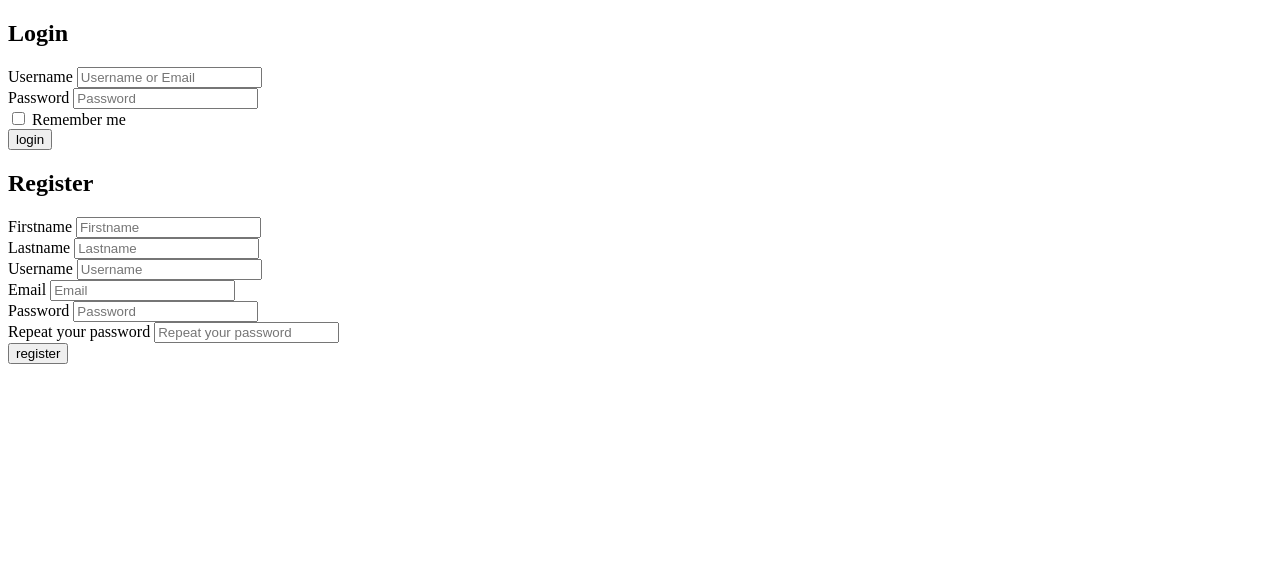
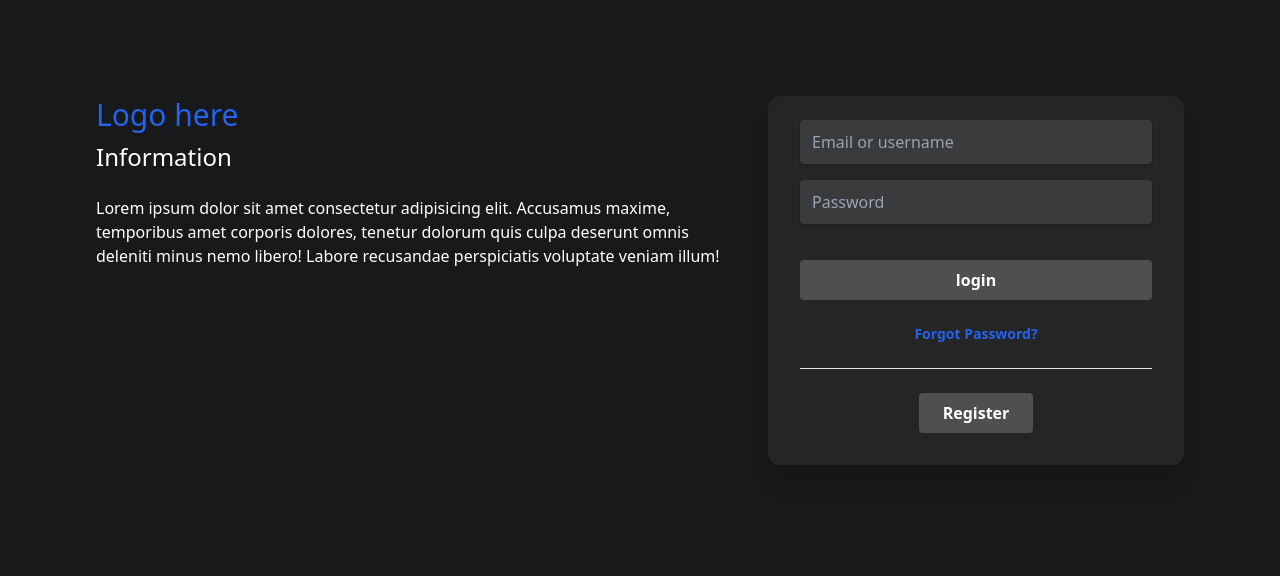
Before and after one commit to ChawkiFerroukhi/Social-Network, a PHP site: page /login.php in a window 1280 px wide. Shown: the top 576 px of the page. Run offline with PHP 8.4, Linux system fonts and the light colour scheme.

Commit message:
Design
- Added login design
- Separated login and register

```diff
--- a/header.php
+++ /dev/null
@@ -1,32 +0,0 @@
-<?php
-
-    use classes\{Config, Common, Token, Validation, Database, Redirect, Session};
-    use models\User;
-
-?>
-
-
-<header>
-    <div>
-        <h2>Login</h2>
-        <form action="<?php echo htmlspecialchars($_SERVER["PHP_SELF"]); ?>" method="post">
-            <?php if(Session::exists('Register_success')) { echo Session::flash('Register_success'); } ?>
-            <div>
-                <label for="email-or-username">Username</label>
-                <input type="text" name="email-or-username" value="<?php echo htmlspecialchars(Common::getInput($_POST, "email-or-username")); ?>" placeholder="Username or Email" autocomplete="off">
-            </div>
-            <div>
-                <label for="password">Password</label>
-                <input type="password" name="password" placeholder="Password" autocomplete="off">
-            </div>
-            <div>
-                <input type="checkbox" name="rememberme">
-                <label for="rememberme">Remember me</label>
-            </div>
-            <div>
-                <input type="hidden" name="token_log" value="<?php echo Token::generate("login"); ?>">
-                <input type="submit" name="login" value="login">
-            </div>
-        </form>
-    </div>
-</header>
--- a/login.php
+++ b/login.php
@@ -9,13 +9,13 @@
 use classes\{Database, Config, Validation, Common, Session, Token, Hash, Redirect};
 use models\User;
 
-    if($user->getPropertyValue("isLoggedIn")) {
+if ($user->getPropertyValue("isLoggedIn")) {
     Redirect::to("index.php");
 }
 
-    if(isset($_POST["login"])) {
+if (isset($_POST["login"])) {
 
-        if(Token::check(Common::getInput($_POST, "token_log"), "login")) {
+    if (Token::check(Common::getInput($_POST, "token_log"), "login")) {
         $validate = new Validation();
 
         $validate->check($_POST, array(
@@ -30,14 +30,13 @@
             )
         ));
 
-            if($validate->passed()) {
+        if ($validate->passed()) {
 
             $rememberme = isset($_POST["rememberme"]) ? true : false;
             $login = $user->login(Common::getInput($_POST, "email-or-username"), Common::getInput($_POST, "password"), $rememberme);
 
-                if($login) {
+            if ($login) {
                 Redirect::to("index.php");
-
             } else {
                 echo "Bad Credentials";
             }
@@ -51,121 +50,71 @@
 }
 
 if(isset($_POST["register"])) {
-
-        $validate = new Validation();
-
-        if(Token::check(Common::getInput($_POST, "token_reg"), "register")) {
-
-            $validate->check($_POST, array(
-                "firstname" => array(
-                    "name" => "Firstname",
-                    "min" => 3,
-                    "max" => 50
-                ),
-                "lastname" => array(
-                    "name" => "Lastname",
-                    "min" => 3,
-                    "max" => 50
-                ),
-                "username" => array(
-                    "name" => "Username",
-                    "required" => true,
-                    "min" => 3,
-                    "max" => 40,
-                    "unique" => true
-                ),
-                "email" => array(
-                    "name" => "Email",
-                    "required" => true,
-                    "email-or-username" => true
-                ),
-                "password" => array(
-                    "name" => "Password",
-                    "required" => true,
-                    "min" => 6
-                ),
-                "password_again" => array(
-                    "required" => true,
-                    "matches" => "password"
-                ),
-            ));
-
-            if($validate->passed()) {
-
-                $salt = Hash::salt(16);
-
-                $user = new User();
-                $user->setData(array(
-                    "firstname" => Common::getInput($_POST, "firstname"),
-                    "lastname" => Common::getInput($_POST, "lastname"),
-                    "username" => Common::getInput($_POST, "username"),
-                    "email" => Common::getInput($_POST, "email"),
-                    "password" => Hash::make(Common::getInput($_POST, "password"), $salt),
-                    "salt" => $salt,
-                    "joindate" => date("Y/m/d h:i:s"),
-                    "user_type" => 1,
-                ));
-
-                $user->register();
-
-                Session::flash("Register_success", "Your account has been created successfully.");
-                header("Location: login.php");
-
-
-            } else {
-                foreach ($validate->errors() as $key => $error) {
-                    echo "key:" . $key . ", error : " . $error . "<br>";
-                }
-            }
-        }
+    header("Location: register.php");
 }
 ?>
 
 
 <!DOCTYPE html>
 <html lang="en">
+
 <head>
     <meta charset="UTF-8">
     <meta http-equiv="X-UA-Compatible" content="IE=edge">
     <meta name="viewport" content="width=device-width, initial-scale=1.0">
+    <link href="https://unpkg.com/tailwindcss@^1.0/dist/tailwind.min.css" rel="stylesheet">
     <title>Login</title>
 </head>
-    <body>
-        <?php include "header.php"; ?>
-        <main>
-        <div>
-                <h2>Register</h2>
-                <form action="<?php echo htmlspecialchars($_SERVER["PHP_SELF"]); ?>" method ="post">
-                    <div>
-                        <label for="firstname">Firstname</label>
-                        <input type="text" name="firstname" value="<?php echo htmlspecialchars(Common::getInput($_POST, "firstname")); ?>" placeholder="Firstname" autocomplete="off">
+
+<body style="background-color: rgb(24,25,26);">
+    <section class="text-gray-600 body-font">
+        <div class="container px-24 py-24 mx-auto">
+            <div class="flex flex-wrap -m-4">
+                <div class="p-4 md:w-3/5">
+                    <div class="mb-6">
+                        <h3 class="font-medium leading-tight text-3xl mt-0 mb-2 text-blue-600">
+                            Logo here
+                        </h3>
+                        <h3 class="font-medium leading-tight text-2xl mt-0 mb-2 text-white">
+                            Information
+                        </h3>
                     </div>
-                    <div>
-                        <label for="lastname">Lastname</label>
-                        <input type="text" name="lastname" value="<?php echo htmlspecialchars(Common::getInput($_POST, "lastname")); ?>" placeholder="Lastname" autocomplete="off">
+                    <p class="text-base text-white">Lorem ipsum dolor sit amet consectetur adipisicing elit. Accusamus maxime, temporibus amet corporis dolores, tenetur dolorum quis culpa deserunt omnis deleniti minus nemo libero! Labore recusandae perspiciatis voluptate veniam illum!</p>
                 </div>
-                    <div>
-                        <label for="username">Username</label>
-                        <input type="text" name="username" value="<?php echo htmlspecialchars(Common::getInput($_POST, "username")); ?>"  placeholder="Username" autocomplete="off">
+                <div class="p-4 md:w-2/5">
+                    <form method="post" action="<?php echo htmlspecialchars($_SERVER["PHP_SELF"]); ?>" class="shadow-xl rounded-xl px-8 pt-6 pb-8 mb-4" style="background-color: rgb(36,37,38);">
+                        <?php
+                            $validate = new Validation();
+                           foreach ($validate->errors() as $error) {
+                                echo $error . "<br>";
+                            }
+                         ?>
+                        <div class="mb-4">
+                            <input class="shadow appearance-none rounded w-full py-3 px-3 text-white leading-tight focus:outline-none focus:shadow-outline" type="text" id="username" name="email-or-username" value="<?php echo htmlspecialchars(Common::getInput($_POST, "email-or-username")); ?>" placeholder="Email or username" style="background-color: rgb(58,59,60);">
                         </div>
-                    <div>
-                        <label for="email">Email</label>
-                        <input type="text" name="email" value="<?php echo htmlspecialchars(Common::getInput($_POST, "email")); ?>" placeholder="Email" autocomplete="off">
+                        <div class="mb-6">
+                            <input class="shadow appearance-none rounded w-full py-3 px-3 text-white mb-3 leading-tight focus:outline-none focus:shadow-outline" name="password" id="password" type="password" placeholder="Password" style="background-color: rgb(58,59,60);">
                         </div>
-                    <div>
-                        <label for="password">Password</label>
-                        <input type="password" name="password" placeholder="Password" autocomplete="off">
+                        <div class="mb-6">
+                            <input type="hidden" name="token_log" value="<?php echo Token::generate("login"); ?>">
+                            <input type="submit" name="login" value="login" class="text-white w-full font-bold py-2 px-4 rounded focus:outline-none focus:shadow-outline" style="background-color: rgb(78,79,80);">
                         </div>
-                    <div>
-                        <label for="passwod_again">Repeat your password</label>
-                        <input type="password" name="password_again" placeholder="Repeat your password" autocomplete="off">
+                        <div class="mb-6">
+                            <a class="flex m-auto justify-center font-bold text-sm text-blue-600 hover:text-blue-800" href="#">
+                                Forgot Password?
+                            </a>
                         </div>
-                    <div>
-                        <input type="hidden" name="token_reg" value="<?php echo Token::generate("register"); ?>">
-                        <input type="submit" name="register" value="register">
+                        <hr>
+                        <div class="mt-6 flex justify-center">
+                            <button class="text-white font-bold py-2 px-6 rounded focus:outline-none focus:shadow-outline" name="register" style="background-color: rgb(78,79,80);">
+                                Register
+                            </button>
                         </div>
                     </form>
                 </div>
-        </main>
+            </div>
+        </div>
+    </section>
 </body>
+
 </html>
```
Also changed, not shown: footer.php (added, +20 -0 lines), register.php (+13 -6 lines). Lines whose indentation alone changed are shown as unchanged.
